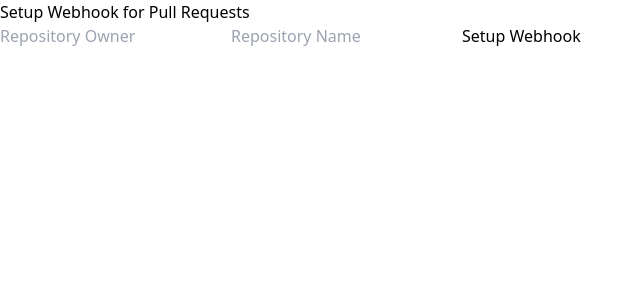
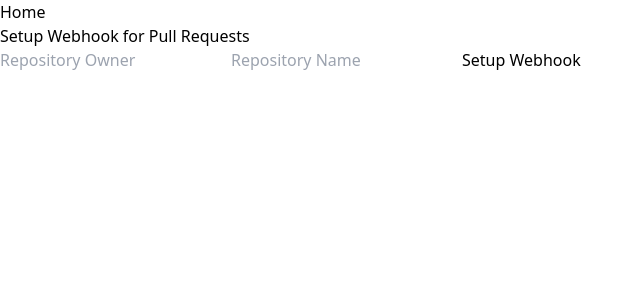
Before and after one commit to Hamid6426/github-pull-req-reviewer, a Next.js app: page /setup-webhook in a window 1280 px wide. Shown: the top 300 px of the page, without its empty margins (0-643 px from the left). Built offline with nearby package versions, Linux system fonts and the light colour scheme.

Commit message:
add a home button

```diff
--- a/src/pages/setup-webhook.js
+++ b/src/pages/setup-webhook.js
@@ -1,5 +1,6 @@
 // pages/setup-webhook.js
 import { useState } from "react";
+import Link from "next/link";
 
 const validateRepositoryName = (name) => {
   // Implement validation logic for repository name
@@ -54,6 +55,8 @@ export default function SetupWebhook() {
   };
 
   return (
+    <div className="relative">
+      <div className="absolute top-4 left-4 text-2xl text-white hover:text-blue-600 font-bold"><Link href='/'>Home</Link> </div>
     <div className="w-full flex flex-col justify-center items-center text-2xl">
       <h1 className="font-bold text-4xl pb-8 text-center">
         Setup Webhook for Pull Requests
@@ -82,5 +85,6 @@ export default function SetupWebhook() {
         </button>
       </div>
     </div>
+    </div>
   );
 }
```
